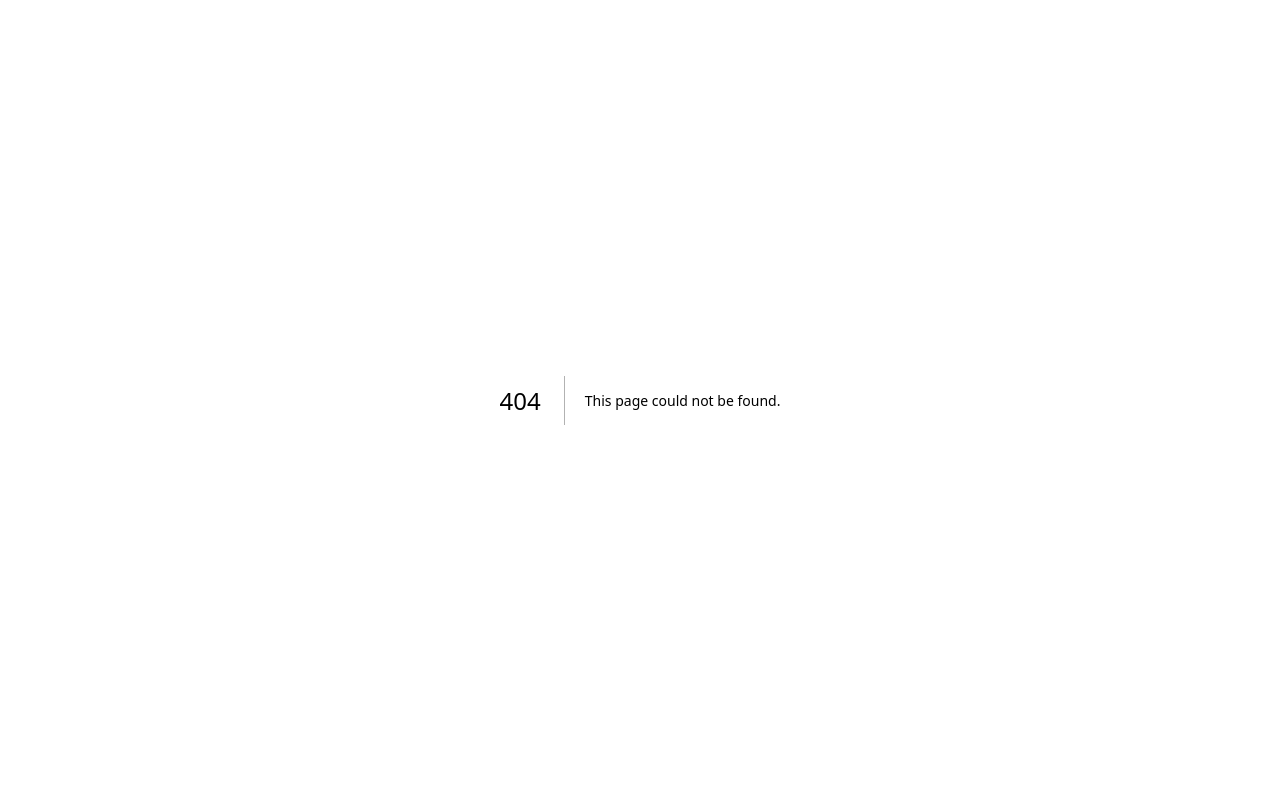
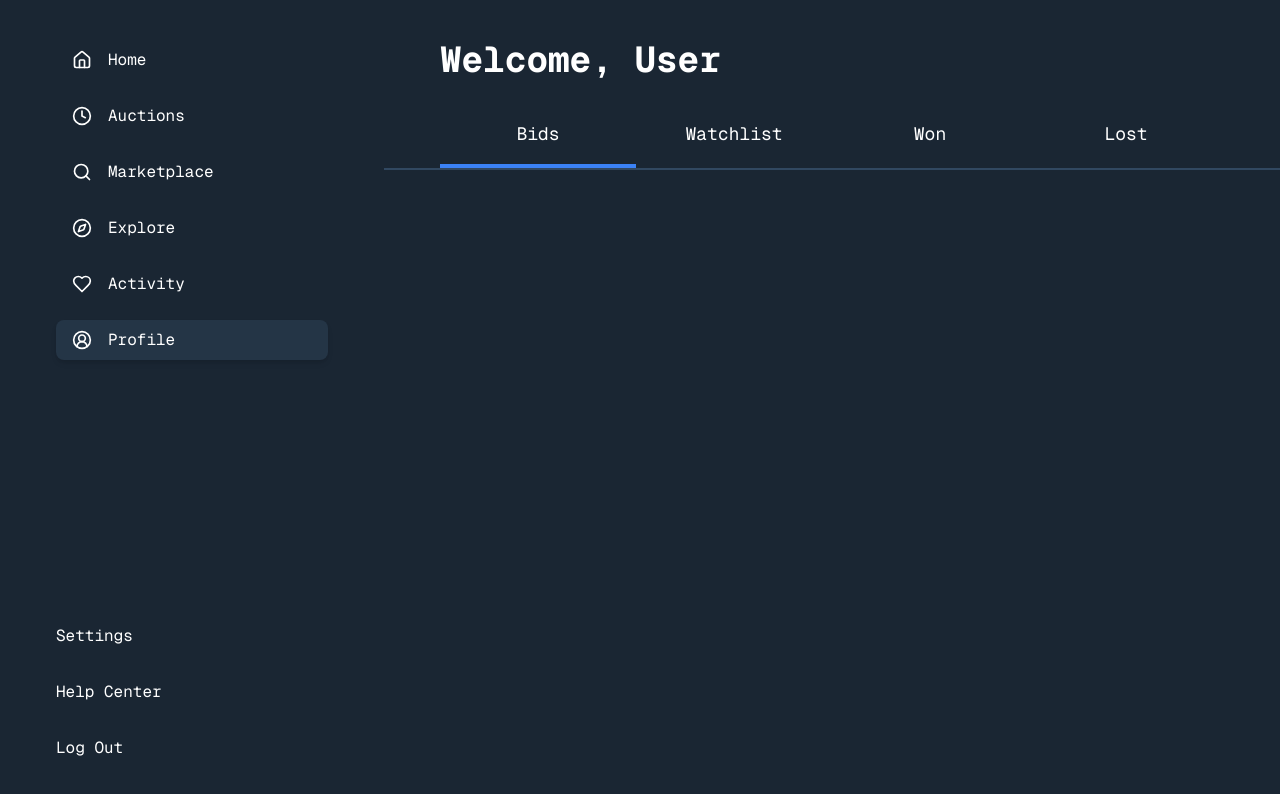
Before and after one commit to Atmajo/bidfit, a Next.js app: page /profile in a window 1280 px wide. Before the commit this address had no page. Shown: the top 794 px of the page. Built offline with nearby package versions, Linux system fonts and the light colour scheme.

Commit message:
Chore: Added profile, sidebar

```diff
--- /dev/null
+++ b/app/(main)/(routes)/profile/page.tsx
@@ -0,0 +1,39 @@
+"use client";
+
+import React, { useState } from "react";
+
+const Page = () => {
+  const [activeTab, setActiveTab] = useState("Bids");
+
+  const tabs = ["Bids", "Watchlist", "Won", "Lost"];
+
+  return (
+    <section className="ml-96">
+      <nav className="flex flex-col border-b-2 border-[#314861] px-14 pt-10">
+        <h1 className="text-4xl font-bold">Welcome, {"User"}</h1>
+        <div className="mt-10 relative">
+          <div className="flex justify-between">
+            {tabs.map((tab) => (
+              <div
+                key={tab}
+                onClick={() => setActiveTab(tab)}
+                className={`flex-1 text-center cursor-pointer`}
+              >
+                <h1 className="text-lg pb-5">{tab}</h1>
+              </div>
+            ))}
+          </div>
+          <div
+            className="absolute bottom-0 left-0 h-1 bg-blue-500 transition-all duration-300"
+            style={{
+              width: `${100 / tabs.length}%`,
+              transform: `translateX(${tabs.indexOf(activeTab) * 100}%)`,
+            }}
+          />
+        </div>
+      </nav>
+    </section>
+  );
+};
+
+export default Page;
--- a/app/(main)/layout.tsx
+++ b/app/(main)/layout.tsx
@@ -1,4 +1,6 @@
 import Navbar from "@/components/shared/navbar";
+import Sidebar from "@/components/shared/sidebar";
+import { cn } from "@/lib/utils";
 import React from "react";
 
 interface MainLayoutProps {
@@ -9,6 +11,7 @@ const MainLayout = ({ children }: MainLayoutProps) => {
   return (
     <main>
       <Navbar />
+      <Sidebar />
       {children}
     </main>
   );
--- a/components/shared/navbar.tsx
+++ b/components/shared/navbar.tsx
@@ -1,13 +1,29 @@
+"use client";
+
 import { Bell } from "lucide-react";
 import Image from "next/image";
 import Link from "next/link";
 import React from "react";
 import { Button } from "../ui/button";
 import Profile from "../profile";
+import { cn } from "@/lib/utils";
+import { usePathname } from "next/navigation";
 
-const Navbar = () => {
+interface NavbarProps {
+  className?: string;
+}
+
+const Navbar = ({ className }: NavbarProps) => {
+  const path = usePathname();
+
   return (
-    <header className="px-10 py-5 border-b">
+    <header
+      className={cn(
+        "px-10 py-5 border-b",
+        className,
+        path === "/profile" && "hidden"
+      )}
+    >
       <nav className="flex justify-between items-center">
         <Link href={"/"} className="flex gap-2 justify-center items-center">
           <Image src={"/logos/logo.svg"} alt="logo" width={32} height={32} />
@@ -20,7 +36,9 @@ const Navbar = () => {
           <Button size={"icon"} className="bg-[#304355] mr-4">
             <Bell size={24} />
           </Button>
-          <Profile />
+          <Link href="/profile">
+            <Profile />
+          </Link>
         </div>
       </nav>
     </header>
--- /dev/null
+++ b/components/shared/sidebar.tsx
@@ -0,0 +1,48 @@
+"use client";
+
+import { sidebardata } from "@/data";
+import { cn } from "@/lib/utils";
+import { UserCircle2 } from "lucide-react";
+import Link from "next/link";
+import { usePathname } from "next/navigation";
+import React from "react";
+
+const Sidebar = () => {
+  const path = usePathname();
+
+  const moredata = ["Settings", "Help Center", "Log Out"];
+
+  return (
+    <aside
+      className={cn(
+        "absolute top-0 left-0 w-96 h-screen px-14 py-10 bg-inherit z-20",
+        path === "/profile" ? "block" : "hidden"
+      )}
+    >
+      <div className="flex flex-col justify-between h-full">
+        <div className="flex flex-col gap-4">
+          {sidebardata.map(({ id, title, icon: Icon, link }) => (
+            <Link
+              key={id}
+              href={link}
+              className={cn(
+                "flex items-center gap-4 px-4 py-2",
+                path === link && "rounded-lg bg-[#243546] shadow-md"
+              )}
+            >
+              <Icon size={20} />
+              <h1>{title}</h1>
+            </Link>
+          ))}
+        </div>
+        <div className="flex flex-col gap-8">
+          {moredata.map((item) => (
+            <h1>{item}</h1>
+          ))}
+        </div>
+      </div>
+    </aside>
+  );
+};
+
+export default Sidebar;
--- a/data/index.ts
+++ b/data/index.ts
@@ -1,3 +1,5 @@
+import { Clock, Heart, Home, LucideCompass, Search, UserCircle2 } from "lucide-react";
+
 export const highlightdata = [
   {
     id: 1,
@@ -67,3 +69,42 @@ export const typedata = [
     title: "Collectibles",
   },
 ];
+
+export const sidebardata = [
+  {
+    id: 1,
+    title: "Home",
+    icon: Home,
+    link: "/",
+  },
+  {
+    id: 2,
+    title: "Auctions",
+    icon: Clock,
+    link: "/auctions",
+  },
+  {
+    id: 3,
+    title: "Marketplace",
+    icon: Search,
+    link: "/search",
+  },
+  {
+    id: 4,
+    title: "Explore",
+    icon: LucideCompass,
+    link: "/explore",
+  },
+  {
+    id: 5,
+    title: "Activity",
+    icon: Heart,
+    link: "/#",
+  },
+  {
+    id: 6,
+    title: "Profile",
+    icon: UserCircle2,
+    link: "/profile",
+  },
+];
```
